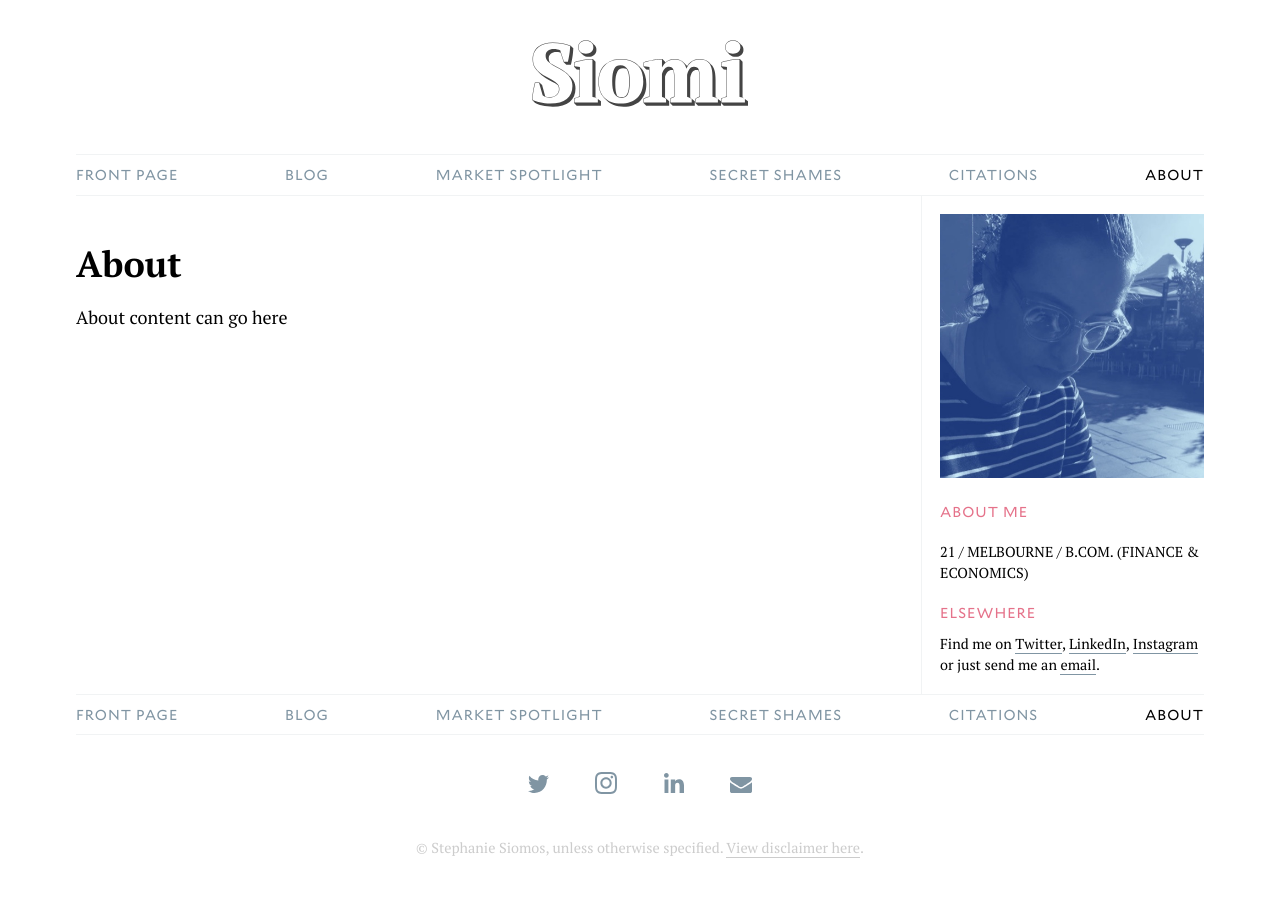
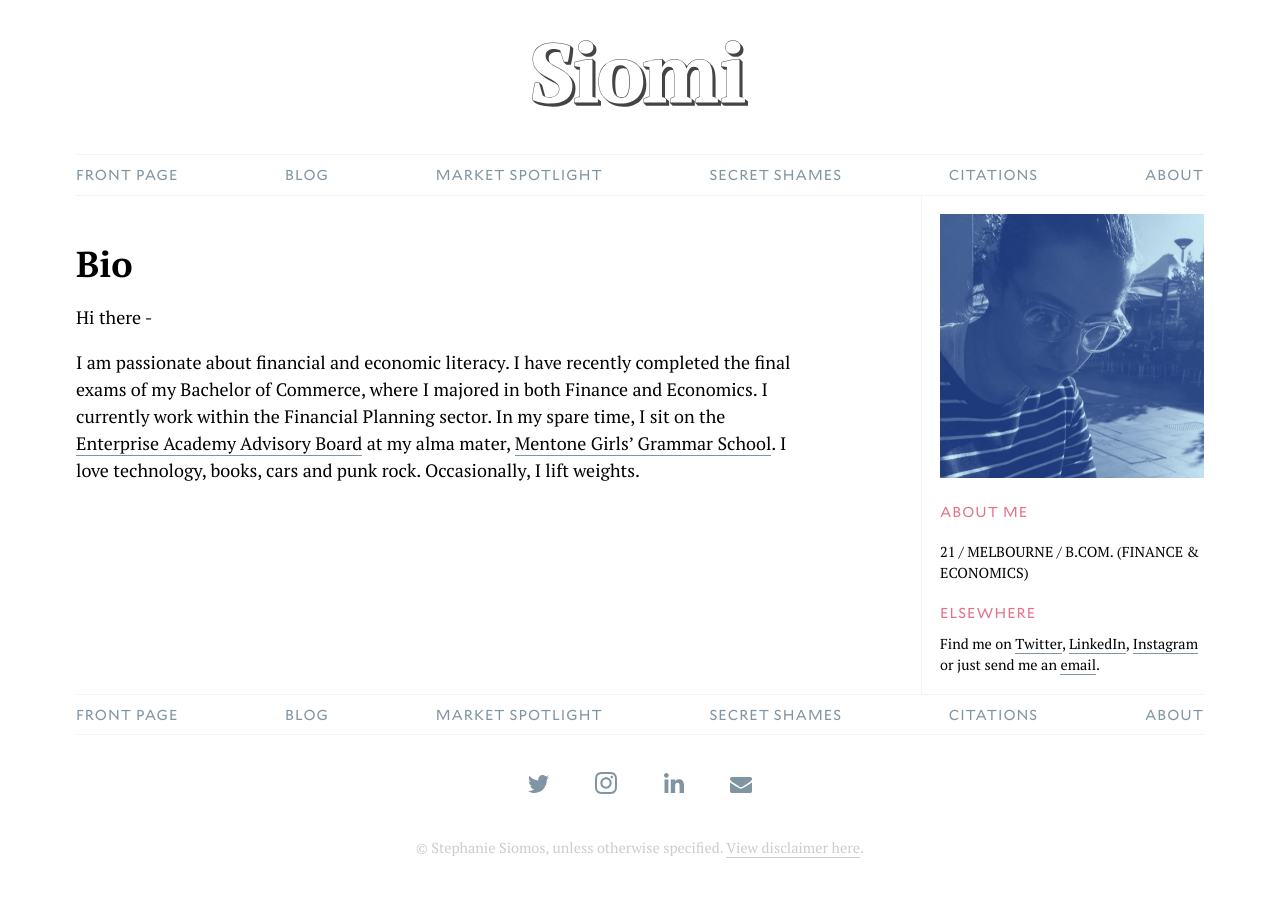
Before and after one commit to cjmlgrto/siomi.net, a Jekyll site: the page built from about.md, in a window 1280 px wide. Shown: the top 897 px of the page. Built offline with Jekyll 4.4.1, drawn with Linux system fonts in a browser that asks for light colours.

Commit message:
Updated About

```diff
--- a/about.md
+++ b/about.md
@@ -1,7 +1,9 @@
 ---
-title: About
+title: Bio
 permalink: "/about/"
 layout: default
 ---
 
-About content can go here
+Hi there -
+
+I am passionate about financial and economic literacy. I have recently completed the final exams of my Bachelor of Commerce, where I majored in both Finance and Economics. I currently work within the Financial Planning sector. In my spare time, I sit on the [Enterprise Academy Advisory Board](https://ea.mentonegirls.vic.edu.au) at my alma mater, [Mentone Girls' Grammar School](http://mentonegirls.vic.edu.au). I love technology, books, cars and punk rock. Occasionally, I lift weights.
```
